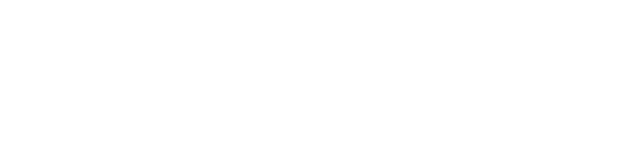
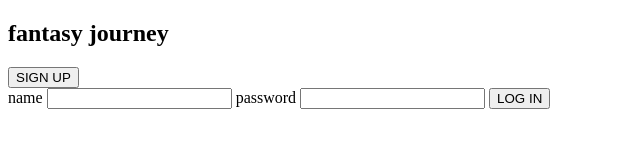
Before and after one commit to GSG-K3/booking-journeyy, a website: page public/index.html in a window 1280 px wide. Shown: the whole page, without its empty margins (0-640 px from the left). Drawn offline with Linux system fonts and the light colour scheme.

Commit message:
main page #7

```diff
--- a/public/index.html
+++ b/public/index.html
@@ -5,11 +5,28 @@
     <meta charset="UTF-8">
     <meta name="viewport" content="width=device-width, initial-scale=1.0">
     <meta http-equiv="X-UA-Compatible" content="ie=edge">
-    <title>Document</title>
+    <title>booking journey</title>
 </head>
 
 <body>
-
+ <section>
+     <h1>fantasy journey</h1>
+     <nav>
+         <form>
+             <label for="sign_in" hidden></label>
+             <button type="submit" name="sign_in">SIGN UP</button>
+         </form>
+     </nav>
+ </section>
+ <section>
+     <form action="/sign_in" method="GET">
+         <label for="user_name">name</label>
+         <input type="text" name="user_name">
+         <label for="user_password">password</label>
+         <input type="password" name="user_password">
+         <button type="submit" name="log_in">LOG IN</button>
+     </form>
+ </section>
 </body>
 
 </html>
```
